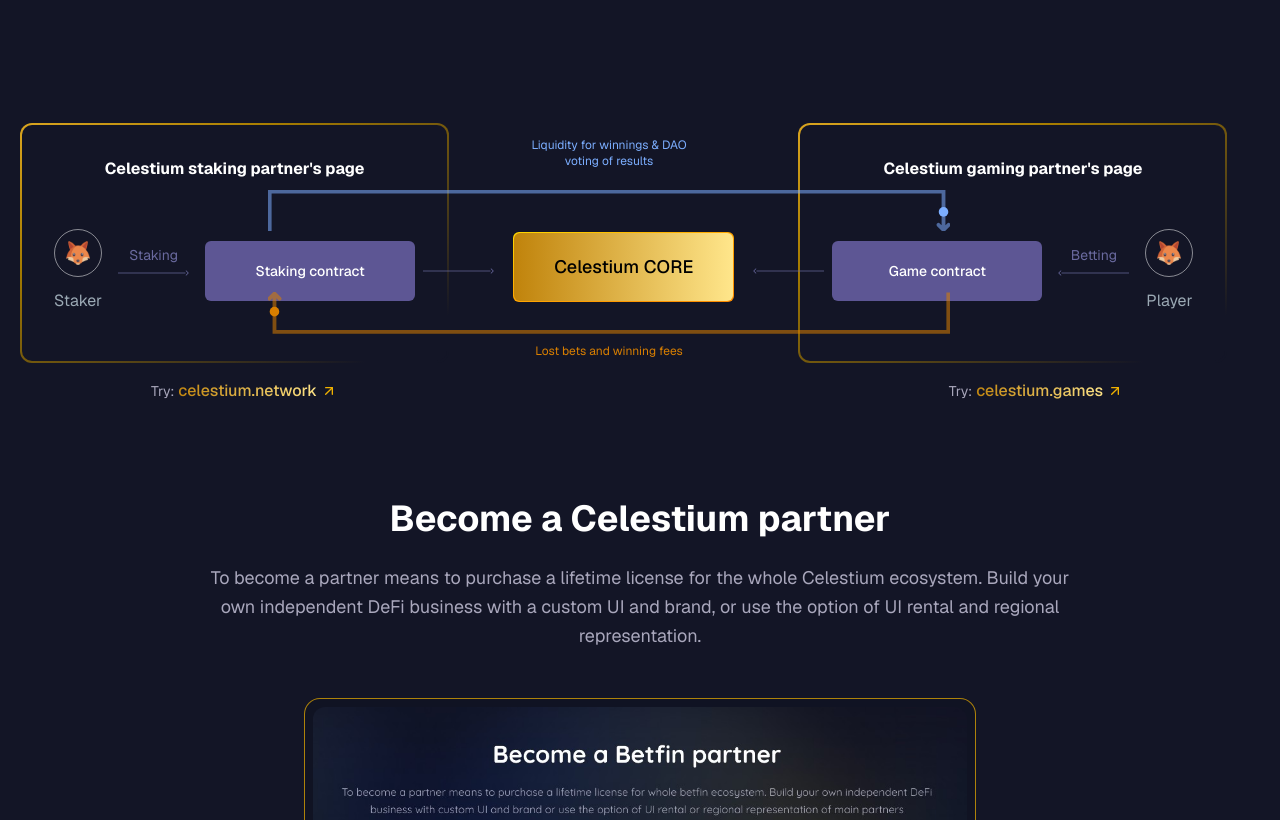
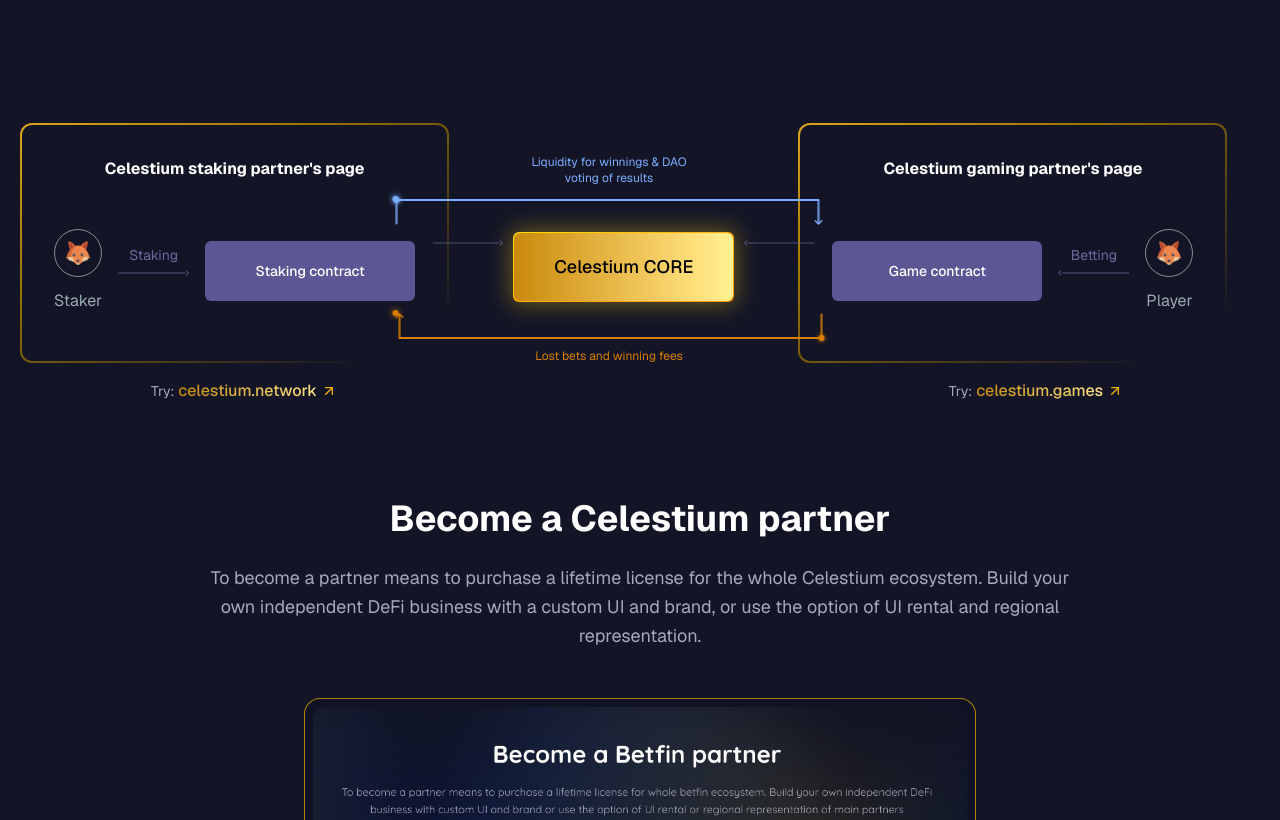
Before and after one commit to samuel161415/celestium, a Next.js app: page / in a window 1280 px wide. Shown: the part 1980-2800 px from the top of the page. Built offline with nearby package versions, Linux system fonts and the light colour scheme.

Commit message:
feat(landing): build Celestium landing page with animated ecosystem diagram

```diff
--- /dev/null
+++ b/app/components/sections/EcosystemDiagramSwitcher.tsx
@@ -0,0 +1,11 @@
+"use client";
+
+import { useMediaQuery } from "../../hooks/useMediaQuery";
+import { EcosystemDiagram, MobileEcosystemDiagram } from "./Partner";
+
+const DESKTOP_QUERY = "(min-width: 1024px)";
+
+export function EcosystemDiagramSwitcher() {
+  const isDesktop = useMediaQuery(DESKTOP_QUERY);
+  return isDesktop ? <EcosystemDiagram /> : <MobileEcosystemDiagram />;
+}
--- a/app/components/sections/Partner.tsx
+++ b/app/components/sections/Partner.tsx
@@ -2,6 +2,7 @@ import Image from "next/image";
 import { ArrowUpRight, FileText } from "lucide-react";
 import { GoldBorderCard } from "../ui/GoldBorderCard";
 import { Reveal } from "../ui/Reveal";
+import { EcosystemDiagramSwitcher } from "./EcosystemDiagramSwitcher";
 
 function HorizontalArrow({ flipped = false }: { flipped?: boolean }) {
   return (
@@ -112,8 +113,229 @@ function CoreCenter() {
   return (
     <div className="relative flex flex-col items-center justify-center pt-12">
       <div
-        className="absolute top-[calc(50%+24px)] left-[-90px] z-30 hidden md:block"
+        className="absolute top-1/2 left-[-80px] z-30 hidden w-[70px] -translate-y-1/2 md:block"
         aria-hidden
+      >
+        <HorizontalArrow />
+      </div>
+      <div
+        className="core-pulse rounded-md p-px transition-all duration-300"
+        style={{
+          backgroundImage:
+            "linear-gradient(to bottom right, #FFD700, #FFA500, #FF8C00)",
+        }}
+      >
+        <div
+          className="rounded-md px-10 py-5 text-lg font-medium whitespace-nowrap text-black transition-all"
+          style={{
+            backgroundImage: "linear-gradient(to right, #C0830B, #FFE68B)",
+          }}
+        >
+          Celestium CORE
+        </div>
+      </div>
+      <div
+        className="absolute top-1/2 right-[-80px] z-30 hidden w-[70px] -translate-y-1/2 md:block"
+        aria-hidden
+      >
+        <HorizontalArrow flipped />
+      </div>
+    </div>
+  );
+}
+
+/**
+ * Top connecting flow — rectangle with arrowhead at bottom-right corner.
+ * The rectangle is open at the bottom: top edge + left edge + right edge with
+ * an arrowhead at the bottom-right end, pointing down into the Game contract pill.
+ * SVG stretches horizontally via the parent's `left-[20%] right-[25%]` so the
+ * rectangle's two vertical legs land on the contract pills automatically.
+ */
+const TOP_RAIL_D =
+  "M1 1V0.5H0.5V1H1ZM423 1H423.5V0.5H423V1ZM422.646 25.3536C422.842 25.5488 423.158 25.5488 423.354 25.3536L426.536 22.1716C426.731 21.9763 426.731 21.6597 426.536 21.4645C426.34 21.2692 426.024 21.2692 425.828 21.4645L423 24.2929L420.172 21.4645C419.976 21.2692 419.66 21.2692 419.465 21.4645C419.269 21.6597 419.269 21.9763 419.465 22.1716L422.646 25.3536ZM1.5 25V1H0.5V25H1.5ZM1 1.5H423V0.5H1V1.5ZM422.5 1V25H423.5V1H422.5Z";
+
+function TopConnectingFlow() {
+  return (
+    <div className="absolute top-[32%] left-[20%] right-[25%]" aria-hidden>
+      <svg
+        width="427"
+        height="26"
+        viewBox="0 0 427 26"
+        fill="none"
+        xmlns="http://www.w3.org/2000/svg"
+        className="w-full overflow-visible"
+      >
+        <title>Top Connecting Flow</title>
+        <path d={TOP_RAIL_D} stroke="#7CAEFF" strokeWidth="1" />
+        <circle
+          cx="1"
+          cy="1"
+          r="3"
+          fill="#7CAEFF"
+          style={{ filter: "drop-shadow(0 0 2px #7CAEFF)" }}
+        />
+        {/* Single particle traveling clockwise along the rectangle path */}
+        <circle
+          r="3"
+          fill="#7CAEFF"
+          className="flow-particle"
+          style={{ filter: "drop-shadow(0 0 3px #7CAEFF)" }}
+        >
+          <animateMotion
+            dur="6s"
+            repeatCount="indefinite"
+            rotate="auto"
+            path={TOP_RAIL_D}
+          />
+        </circle>
+      </svg>
+      <div
+        className="absolute bottom-[150%] left-1/2 w-40 -translate-x-1/2 text-center text-xs"
+        style={{ color: "#7CAEFF" }}
+      >
+        Liquidity for winnings & DAO voting of results
+      </div>
+    </div>
+  );
+}
+
+/**
+ * Bottom connecting flow — rectangle with arrowhead at bottom-left corner,
+ * pointing up into the Staking contract pill.
+ */
+const BOTTOM_RAIL_D =
+  "M426 25V25.5H426.5V25H426ZM3.99997 25H3.49997V25.5H3.99997V25ZM4.35355 0.646446C4.15826 0.451183 3.84171 0.451183 3.64642 0.646446L0.464447 3.82843C0.269196 4.02369 0.269196 4.34027 0.464447 4.53553C0.659698 4.73079 0.976288 4.73079 1.17154 4.53553L3.99997 1.70711L6.8284 4.53553C7.02368 4.73079 7.34024 4.73079 7.53552 4.53553C7.73077 4.34027 7.73077 4.02369 7.53552 3.82843L4.35355 0.646446ZM425.5 1V25H426.5V1H425.5ZM426 24.5H3.99997V25.5H426V24.5ZM4.49997 25V1H3.49997V25H4.49997Z";
+
+function BottomConnectingFlow() {
+  return (
+    <div className="absolute bottom-[10%] left-[20%] right-[25%]" aria-hidden>
+      <svg
+        width="427"
+        height="26"
+        viewBox="0 0 427 26"
+        fill="none"
+        xmlns="http://www.w3.org/2000/svg"
+        className="w-full overflow-visible"
+      >
+        <title>Bottom Connecting Flow</title>
+        <path d={BOTTOM_RAIL_D} stroke="#D97F00" strokeWidth="1" />
+        <circle
+          cx="426"
+          cy="25"
+          r="3"
+          fill="#D97F00"
+          style={{ filter: "drop-shadow(0 0 2px #D97F00)" }}
+        />
+        {/* Single particle traveling along the rectangle path */}
+        <circle
+          r="3"
+          fill="#D97F00"
+          className="flow-particle"
+          style={{ filter: "drop-shadow(0 0 3px #D97F00)" }}
+        >
+          <animateMotion
+            dur="6s"
+            repeatCount="indefinite"
+            rotate="auto"
+            path={BOTTOM_RAIL_D}
+          />
+        </circle>
+      </svg>
+      <div
+        className="absolute bottom-[-25px] left-1/2 -translate-x-1/2 text-center text-xs whitespace-nowrap"
+        style={{ color: "#D97F00" }}
+      >
+        Lost bets and winning fees
+      </div>
+    </div>
+  );
+}
+
+export function EcosystemDiagram() {
+  return (
+    <div className="group/diagram relative w-full">
+      <div className="relative flex flex-col gap-x-16 md:flex-row">
+        <SidePartnerCard
+          title="Celestium staking partner's page"
+          flowLabel="Staking"
+          nodeLabel="Staker"
+          contractLabel="Staking contract"
+        />
+        <CoreCenter />
+        <SidePartnerCard
+          reverse
+          title="Celestium gaming partner's page"
+          flowLabel="Betting"
+          nodeLabel="Player"
+          contractLabel="Game contract"
+        />
+        <TopConnectingFlow />
+        <BottomConnectingFlow />
+      </div>
+    </div>
+  );
+}
+
+function MobileStakingFlow() {
+  return (
+    <div className="ml-6 mt-4 flex flex-1 rotate-90 flex-col items-center">
+      <span className="mb-1 text-sm text-[#6A6A9F]">Staking</span>
+      <HorizontalArrow />
+    </div>
+  );
+}
+
+function MobileBettingFlow() {
+  return (
+    <div className="ml-6 mt-3 flex flex-1 rotate-90 flex-col items-center">
+      <span className="mb-1 text-sm text-[#6A6A9F]">Betting</span>
+      <HorizontalArrow flipped />
+    </div>
+  );
+}
+
+function MobileStakingCard() {
+  return (
+    <GoldBorderCard
+      className="w-[320px]"
+      innerClassName="px-8 py-6 flex flex-col items-center"
+    >
+      <h3 className="mb-4 text-center text-lg font-bold text-white">
+        Celestium staking partner&apos;s page
+      </h3>
+      <div className="flex w-fit flex-col items-center gap-y-8">
+        <FoxNode label="Staker" />
+        <MobileStakingFlow />
+        <ContractPill>Staking contract</ContractPill>
+      </div>
+    </GoldBorderCard>
+  );
+}
+
+function MobileGamingCard() {
+  return (
+    <GoldBorderCard
+      className="w-[320px]"
+      innerClassName="px-8 py-6 flex flex-col items-center"
+    >
+      <div className="flex w-fit flex-col items-center gap-y-8">
+        <ContractPill>Game contract</ContractPill>
+        <MobileBettingFlow />
+        <FoxNode label="Player" />
+      </div>
+      <h3 className="mt-4 text-center text-lg font-bold text-white">
+        Celestium gaming partner&apos;s page
+      </h3>
+    </GoldBorderCard>
+  );
+}
+
+function MobileCoreBlock() {
+  return (
+    <div className="relative my-14 flex h-[160px] flex-col items-center justify-center">
+      <div
+        aria-hidden
+        className="absolute -top-[10px] left-[56px] z-30 rotate-90"
       >
         <HorizontalArrow />
       </div>
@@ -134,8 +356,8 @@ function CoreCenter() {
         </div>
       </div>
       <div
-        className="absolute top-[calc(50%+24px)] right-[-90px] z-30 hidden md:block"
         aria-hidden
+        className="absolute -bottom-[10px] right-[56px] z-30 rotate-90"
       >
         <HorizontalArrow flipped />
       </div>
@@ -143,95 +365,72 @@ function CoreCenter() {
   );
 }
 
-function FlowLoop({
-  label,
-  color,
-  position,
-}: {
-  label: string;
-  color: string;
-  position: "top" | "bottom";
-}) {
-  const isTop = position === "top";
+function MobileFlowRails() {
   return (
-    <div
-      className={[
-        "absolute left-[20%] right-[25%]",
-        isTop ? "top-[28%]" : "bottom-[12%]",
-      ].join(" ")}
-      aria-hidden
-    >
+    <div className="absolute top-[calc(50%-16px)] h-[400px] w-[300px]">
+      <div className="relative h-full w-full">
+        <div className="absolute -left-[20px] w-[600px] rotate-90">
           <svg
+            width="427"
+            height="26"
             viewBox="0 0 427 26"
             fill="none"
             xmlns="http://www.w3.org/2000/svg"
             className="w-full"
+            aria-hidden
           >
-        {isTop ? (
-          <>
             <path
               d="M1 1V0.5H0.5V1H1ZM423 1H423.5V0.5H423V1ZM422.646 25.3536C422.842 25.5488 423.158 25.5488 423.354 25.3536L426.536 22.1716C426.731 21.9763 426.731 21.6597 426.536 21.4645C426.34 21.2692 426.024 21.2692 425.828 21.4645L423 24.2929L420.172 21.4645C419.976 21.2692 419.66 21.2692 419.465 21.4645C419.269 21.6597 419.269 21.9763 419.465 22.1716L422.646 25.3536ZM1.5 25V1H0.5V25H1.5ZM1 1.5H423V0.5H1V1.5ZM422.5 1V25H423.5V1H422.5Z"
-              stroke={color}
-              strokeWidth="1.4"
-              strokeOpacity="0.55"
+              stroke="#7CAEFF"
+              strokeWidth="1"
             />
-            <circle cx="423" cy="13.7" r="3" fill={color} />
-          </>
-        ) : (
-          <>
+            <circle cx="73.12" cy="1" r="3" fill="#7CAEFF" opacity="0.9" />
+            <circle cx="423" cy="5.1" r="2" fill="#7CAEFF" opacity="0.85" />
+          </svg>
+          <div
+            className="absolute top-[16px] left-[300px] -translate-x-1/2 text-xs whitespace-nowrap"
+            style={{ color: "#7CAEFF" }}
+          >
+            Liquidity for winnings & DAO voting of results
+          </div>
+        </div>
+        <div className="absolute -right-[20px] w-[600px] rotate-90">
+          <svg
+            width="427"
+            height="26"
+            viewBox="0 0 427 26"
+            fill="none"
+            xmlns="http://www.w3.org/2000/svg"
+            className="w-full"
+            aria-hidden
+          >
             <path
               d="M426 25V25.5H426.5V25H426ZM4 25H3.5V25.5H4V25ZM4.354 0.646C4.158 0.451 3.842 0.451 3.646 0.646L0.464 3.828C0.269 4.024 0.269 4.34 0.464 4.536C0.66 4.731 0.976 4.731 1.172 4.536L4 1.707L6.828 4.536C7.024 4.731 7.34 4.731 7.536 4.536C7.731 4.34 7.731 4.024 7.536 3.828L4.354 0.646ZM425.5 1V25H426.5V1H425.5ZM426 24.5H4V25.5H426V24.5ZM4.5 25V1H3.5V25H4.5Z"
-              stroke={color}
-              strokeWidth="1.4"
-              strokeOpacity="0.55"
+              stroke="#D97F00"
+              strokeWidth="1"
             />
-            <circle cx="4" cy="12.3" r="3" fill={color} />
-          </>
-        )}
+            <circle cx="353.88" cy="25" r="3" fill="#D97F00" opacity="0.9" />
+            <circle cx="4" cy="20.9" r="2" fill="#D97F00" opacity="0.85" />
           </svg>
           <div
-        className={[
-          "absolute left-1/2 -translate-x-1/2 text-center text-xs",
-          isTop ? "bottom-[150%] w-44" : "bottom-[-25px]",
-        ].join(" ")}
-        style={{ color }}
+            className="absolute bottom-[16px] left-[300px] -translate-x-1/2 text-xs whitespace-nowrap"
+            style={{ color: "#D97F00" }}
           >
-        {label}
+            Lost bets and winning fees
+          </div>
+        </div>
       </div>
     </div>
   );
 }
 
-function EcosystemDiagram() {
+export function MobileEcosystemDiagram() {
   return (
-    <div className="relative hidden w-full xl:block">
-      <div className="relative flex flex-col gap-x-16 md:flex-row">
-        <SidePartnerCard
-          title="Celestium staking partner's page"
-          flowLabel="Staking"
-          nodeLabel="Staker"
-          contractLabel="Staking contract"
-        />
-        <CoreCenter />
-        <SidePartnerCard
-          reverse
-          title="Celestium gaming partner's page"
-          flowLabel="Betting"
-          nodeLabel="Player"
-          contractLabel="Game contract"
-        />
-      </div>
-
-      <FlowLoop
-        position="top"
-        color="#7CAEFF"
-        label="Liquidity for winnings & DAO voting of results"
-      />
-      <FlowLoop
-        position="bottom"
-        color="#D97F00"
-        label="Lost bets and winning fees"
-      />
+    <div className="relative mx-auto flex max-w-[380px] flex-col items-center">
+      <MobileStakingCard />
+      <MobileCoreBlock />
+      <MobileGamingCard />
+      <MobileFlowRails />
     </div>
   );
 }
@@ -333,7 +532,7 @@ export function Partner() {
     >
       <div className="container mx-auto max-w-[1240px] px-4 md:px-6 xl:px-0">
         <Reveal>
-          <EcosystemDiagram />
+          <EcosystemDiagramSwitcher />
         </Reveal>
 
         <div className="mt-4 flex flex-col items-center justify-between gap-3 md:flex-row">
--- a/app/globals.css
+++ b/app/globals.css
@@ -92,3 +92,28 @@ body {
     transform: translate3d(var(--sway, 0px), 110vh, 0) rotate(180deg);
   }
 }
+
+@keyframes corePulse {
+  0%,
+  100% {
+    box-shadow: 0 0 0 0 rgba(245, 197, 24, 0);
+    filter: brightness(1);
+  }
+  50% {
+    box-shadow: 0 0 28px 4px rgba(245, 197, 24, 0.45);
+    filter: brightness(1.06);
+  }
+}
+
+.core-pulse {
+  animation: corePulse 2.6s ease-in-out infinite;
+}
+
+@media (prefers-reduced-motion: reduce) {
+  .core-pulse {
+    animation: none;
+  }
+  .flow-particle {
+    display: none;
+  }
+}
--- /dev/null
+++ b/app/hooks/useMediaQuery.ts
@@ -0,0 +1,18 @@
+"use client";
+
+import { useEffect, useState } from "react";
+
+export function useMediaQuery(query: string): boolean {
+  const [matches, setMatches] = useState(false);
+
+  useEffect(() => {
+    const mql = window.matchMedia(query);
+    const onChange = (e: MediaQueryListEvent | MediaQueryList) =>
+      setMatches(e.matches);
+    onChange(mql);
+    mql.addEventListener("change", onChange);
+    return () => mql.removeEventListener("change", onChange);
+  }, [query]);
+
+  return matches;
+}
```
Also changed, not shown: app/components/sections/Header.tsx (+20 -26 lines). Lines whose indentation alone changed are shown as unchanged.
